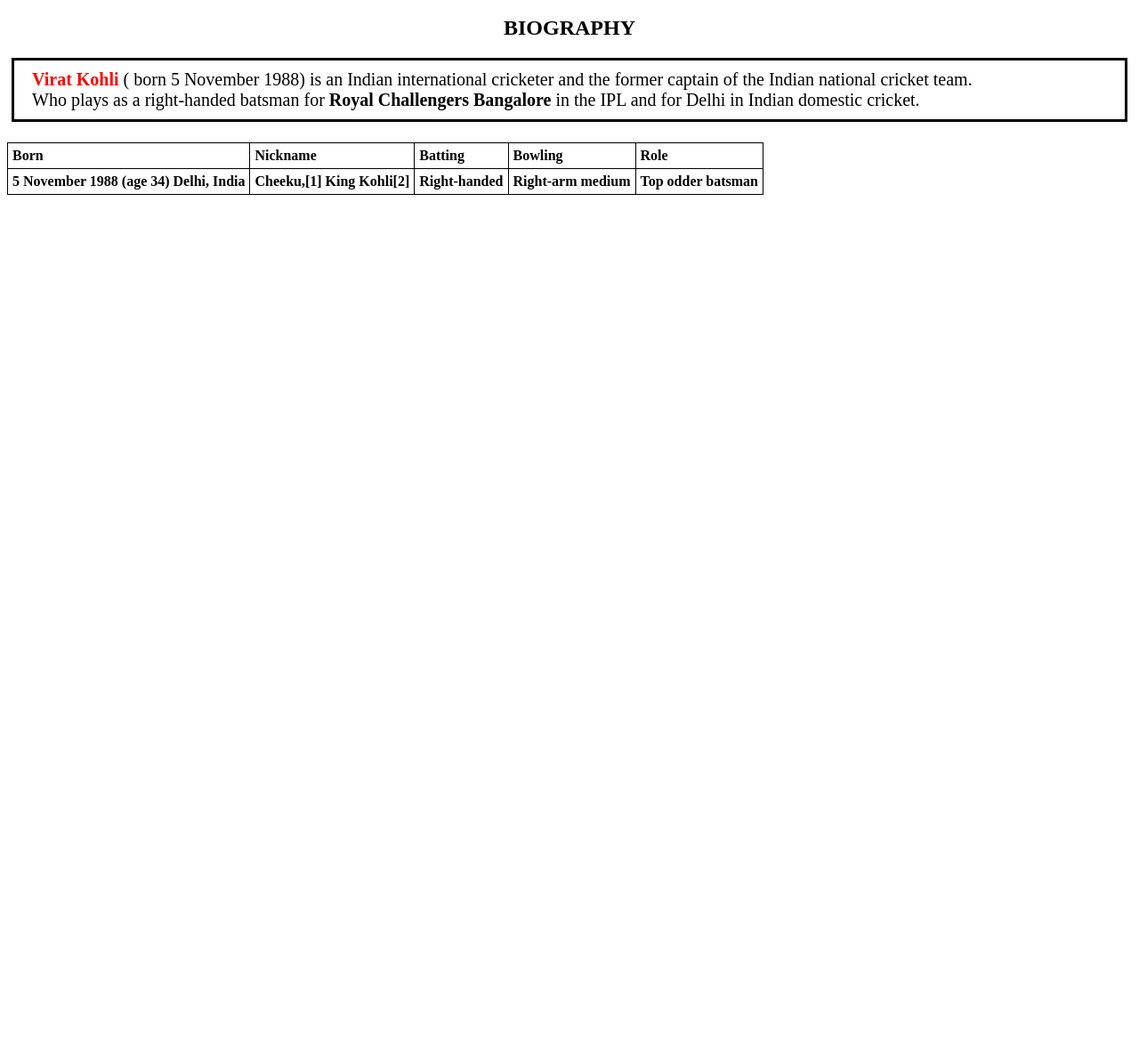
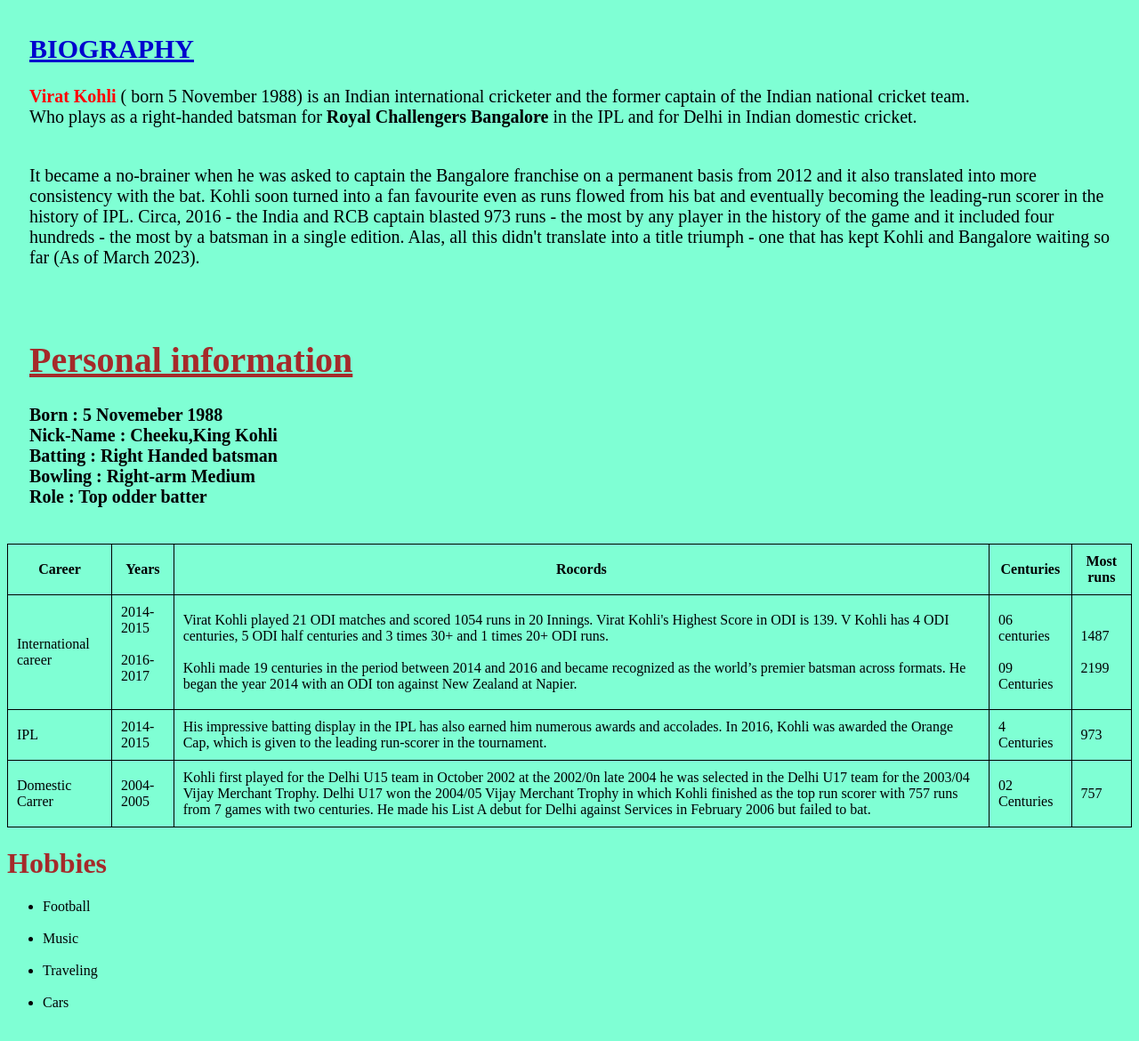
Before and after one commit to Altafs01/king-kohli, a plain HTML site: page index.html in a window 1280 px wide. Shown: the part 340-1510 px from the top of the page at 89% size. Before the commit the page ends 800 px from the top, so only its background shows below. Drawn offline with Linux system fonts and the light colour scheme.

Commit message:
virat kohli

```diff
--- a/index.html
+++ b/index.html
@@ -1,22 +1,12 @@
 <!DOCTYPE html>
 <html lang="en">
 <head>
-    <style>
-        table, th, td {
-          border: 1px solid black;
-          border-collapse: collapse;
-        }
-        th, td {
-          padding: 5px;
-          text-align: left;
-        }
-        </style>
     <meta charset="UTF-8">
     <meta name="viewport" content="width=device-width, initial-scale=1.0">
     <title>king kohli</title>
     <link rel="stylesheet" href="style.css">
 </head>
-<body>
+<body style="background-color: aquamarine;">
     <div class="img">
     <h1><marquee behavior="scroll" direction="left">
         <u>THE KING OF CRICKET VIRAT KOHLI</u>
@@ -27,33 +17,81 @@
     </div>
 
     <div class="bio">
-        <h2>BIOGRAPHY</h2>
-        <p><span class="span"><b>Virat Kohli</b></span> ( born 5 November 1988) is an Indian international cricketer and the former captain of the Indian national cricket team. <br> Who plays as a right-handed batsman for <b>Royal Challengers Bangalore</b> in the IPL and for Delhi in Indian domestic cricket.</p>
+        <h2><u>BIOGRAPHY</u></h2>
+        <p><span class="span"><b>Virat Kohli</b></span> ( born 5 November 1988) is an Indian international cricketer and the former captain of the Indian national cricket team. <br> Who plays as a right-handed batsman for <b>Royal Challengers Bangalore</b> in the IPL and for Delhi in Indian domestic cricket.</p><br>
+        It became a no-brainer when he was asked to captain the Bangalore franchise on a permanent basis from 2012 and it also translated into more consistency with the bat. Kohli soon turned into a fan favourite even as runs flowed from his bat and eventually becoming the leading-run scorer in the history of IPL. Circa, 2016 - the India and RCB captain blasted 973 runs - the most by any player in the history of the game and it included four hundreds - the most by a batsman in a single edition. Alas, all this didn't translate into a title triumph - one that has kept Kohli and Bangalore waiting so far (As of March 2023). <br>
         <br>
+     </div>
 
-        <div class="table">
-        <table>
-            <tr>
-                <th>Born</th>
-                <th>Nickname</th>
-                <th>Batting</th>
-                <th>Bowling</th>
-                <th>Role</th>
-            </tr>
-                <th>5 November 1988 (age 34)
-                    Delhi, India</th>
-                <th>Cheeku,[1] King Kohli[2]</th>
-                <th>Right-handed</th>
-                <th>Right-arm medium</th>
-                <th>Top odder batsman</th>
+    <div class="para">
+            <h1 style="text-align: left;"><u>Personal information</u></h1>
+            <p>
+                <b>
+                Born  : 5 Novemeber 1988 <br>
+                Nick-Name : Cheeku,King Kohli <br>
+                Batting : Right Handed batsman <br>
+                Bowling : Right-arm Medium <br>
+                Role : Top odder batter <br>
+                </b>
+            </p>
+    </div>
+    <table class="table">
+        <tr>
+        <th>Career</th>
+        <th>Years</th>
+        <th>Rocords</th>
+        <th>Centuries</th>
+        <th>Most runs</th>
+        </tr>
 
-            <tr>
+        <tr>
+            <td>International career</td>
+            <td>2014-2015 <br> <br>
+                2016-2017 <br><br>
+            </td>
+            <td>Virat Kohli played 21 ODI matches and scored 1054 runs in 20 Innings. Virat Kohli's Highest Score in ODI is 139. V Kohli has 4 ODI centuries, 5 ODI half centuries and 3 times 30+ and 1 times 20+ ODI runs. <br> <br>
 
-            </tr>
+                Kohli made 19 centuries in the period between 2014 and 2016 and became recognized as the world’s premier batsman across formats. He began the year 2014 with an ODI ton against New Zealand at Napier.
 
-        </table>
-        </div>
+            </td>
+            <td>06 centuries <br> <br>
+                09 Centuries
+            </td>
+            <td>1487 <br><br>
+                2199
 
+            </td>
+        </tr>
+
+        <tr>
+            <td>IPL</td>
+            <td>2014-2015</td>
+            <td>His impressive batting display in the IPL has also earned him numerous awards and accolades. In 2016, Kohli was awarded the Orange Cap, which is given to the leading run-scorer in the tournament. </td>
+            <td>4 Centuries</td>
+            <td>973</td>
+        </tr>
+
+        <tr>
+            <td>Domestic Carrer</td>
+            <td>2004-2005</td>
+            <td>Kohli first played for the Delhi U15 team in October 2002 at the 2002/0n late 2004 he was selected in the Delhi U17 team for the 2003/04 Vijay Merchant Trophy. Delhi U17 won the 2004/05 Vijay Merchant Trophy in which Kohli finished as the top run scorer with 757 runs from 7 games with two centuries. He made his List A debut for Delhi against Services in February 2006 but failed to bat.
+            </td>
+            <td>02 Centuries</td>
+            <td>757</td>
+        </tr>
+
+    </table>
+    <div class="hobbies">
+    <h1>Hobbies</h1>
+        <p>
+        <ul>
+            <li>Football</li> <br>
+            <li>Music</li> <br>
+            <li>Traveling</li> <br>
+           <li> Cars</li> <br>
+         </ul>
+        </p>
     </div>
+
 </body>
 </html>
--- a/style.css
+++ b/style.css
@@ -9,19 +9,36 @@ h1{
     margin-left: auto;
     margin-right: auto;
     border-radius: 50%;
-
 }
 
-.bio p{
+.bio {
     text-align: left;
     font-size: 20px;
-    border: solid;
+    /* border: solid; */
     margin: 5px;
     padding: 10px 20px;
 }
 h2{
-    text-align: center;
+    text-align: left;
+    color: mediumblue;
 }
 .span {
     color: red;
 }
+
+.para{
+    /* border: dotted; */
+    margin: 6px 10px;
+    padding: 15px 15px;
+    font-size: 20px;
+
+}
+
+table,tr,td,th{
+    border: 1px solid black;
+    border-collapse: collapse;
+    padding: 10px;
+}
+.hobbies h1{
+    text-align: left;
+}
```
